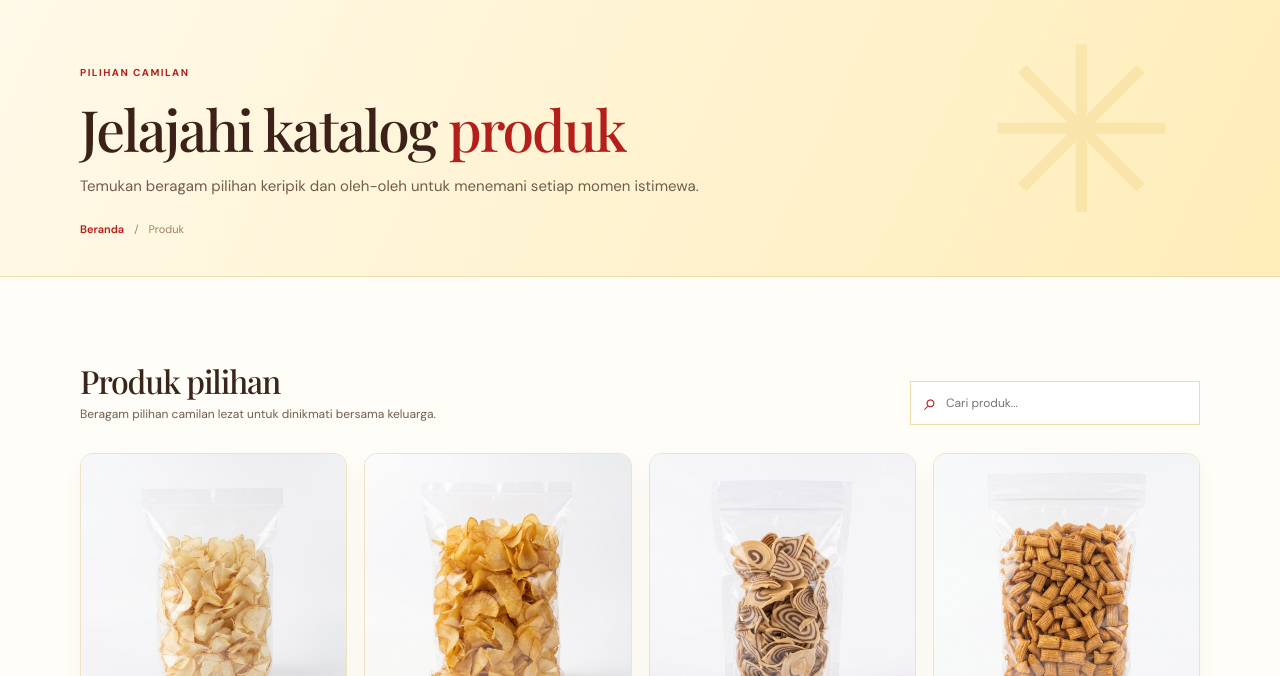
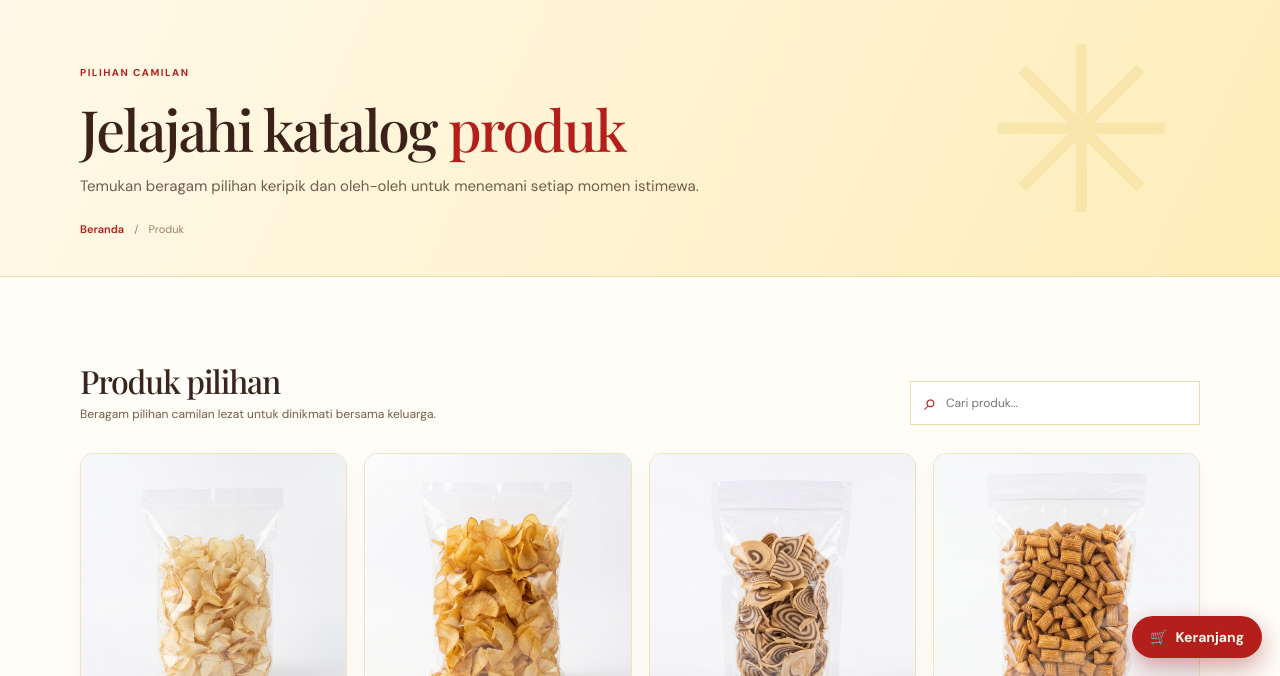
Before and after one commit to Rumah-Adat-Minang/Rumah-Adat-Minang, a plain HTML site: page produk.html in a window 1280 px wide. Shown: the part 124-800 px from the top of the page. Drawn offline with nearby package versions, Linux system fonts and the light colour scheme; no server answers; a web font is replaced by a local one.

Commit message:
Add files via upload

```diff
--- a/produk.html
+++ b/produk.html
@@ -17,7 +17,7 @@
 <link rel="icon" type="image/png" sizes="192x192" href="assets/img/favicon-192.png">
 <link rel="apple-touch-icon" href="assets/img/apple-touch-icon.png">
 	<link rel="stylesheet" href="assets/css/style.css"><link rel="stylesheet" href="assets/css/tambahan.css">
-    <script src="assets/js/config.js"></script><script src="assets/js/script.js" defer></script><script src="assets/js/site.js" defer></script>
+    <script src="assets/js/config.js"></script><script src="assets/js/script.js" defer></script><script src="assets/js/site.js" defer></script><script src="assets/js/keranjang.js" defer></script>
 <script>(function(d){d.documentElement.classList.add("site-wait");setTimeout(function(){d.documentElement.classList.remove("site-wait")},4000)})(document)</script>
 </head>
 
```
